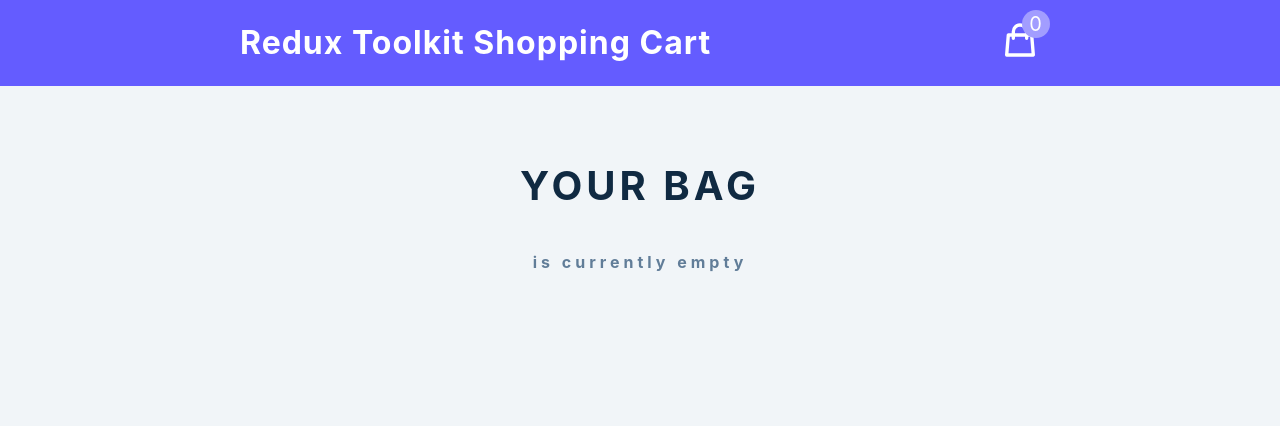
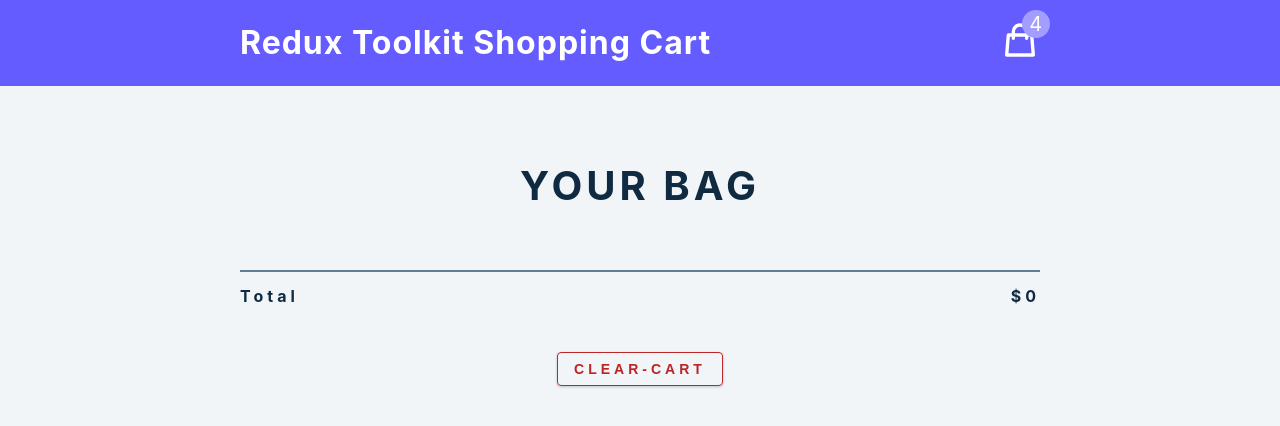
Before and after one commit to MackGrissom/redux-toolkit-cart, a React (Create React App) app: page / in a window 1280 px wide. Shown: the top 426 px of the page. Built offline with nearby package versions, Linux system fonts and the light colour scheme.

Commit message:
cart container additions, mainly styling

```diff
--- a/src/components/CartContainer.js
+++ b/src/components/CartContainer.js
@@ -7,18 +7,35 @@
     const {cartItems, total, amount} = useSelector((store) => store.cart)
 
     if (amount < 1 ){
-    return <section className='cart'>
+        return ( <section className='cart'>
         <header>
         <h2> Your Bag</h2>
         <h4 className='empty-cart'>is currently empty </h4>
         </header>
 
         </section>
+        );
     }
 
-    return (
-    <div>CartContainer</div>
-  )
-}
+    return ( <section className='cart'>
+    <header>
+    <h2> Your Bag</h2>
+    </header>
+    <div>
+    {cartItems.map((item)=> {
+        return <CartItem key={item.id} {...item} />;
+    })}
+    </div>
+    <footer>
+        <hr />
+        <div className='cart-total'>
+        <h4> total <span> ${total}</span>
+        </h4>
+        </div>
+        <button className='btn clear-btn'> clear-cart</button>
+    </footer>
+    </section>
+    );
+};
 
 export default CartContainer
--- a/src/features/cart/cartSlice.js
+++ b/src/features/cart/cartSlice.js
@@ -4,7 +4,7 @@
 
 const initialState = {
     cartItems: [],
-    amount:0,
+    amount:4,
     total:0,
     isLoading:true,
 };
```
Lines whose indentation alone changed are shown as unchanged.
